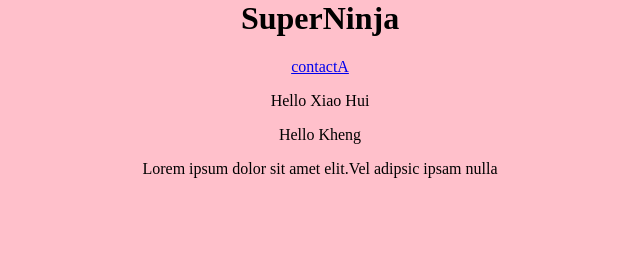
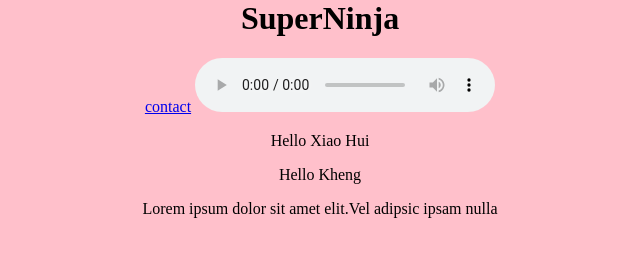
Before and after one commit to lengcaiyoong/testsuperninja, a plain HTML site: page index.html in a window 1280 px wide. Shown: the whole page, without its empty margins (320-960 px from the left). Drawn offline with Linux system fonts and the light colour scheme.

Commit message:
Update index.html

```diff
--- a/index.html
+++ b/index.html
@@ -10,7 +10,10 @@
 
 <body>
 	<h1>SuperNinja</h1>
-		<a href="contact.html">contactA</a>
+		<a href="contact.html">contact</a>
+	<audio controls>
+		<source src="sleepaway.mp3" type="audio/mp3">
+	</audio>
 	<p>Hello Xiao Hui</p>
 	<p>Hello Kheng</p>
 	<p>Lorem ipsum dolor sit amet elit.Vel adipsic ipsam nulla</p>
```
